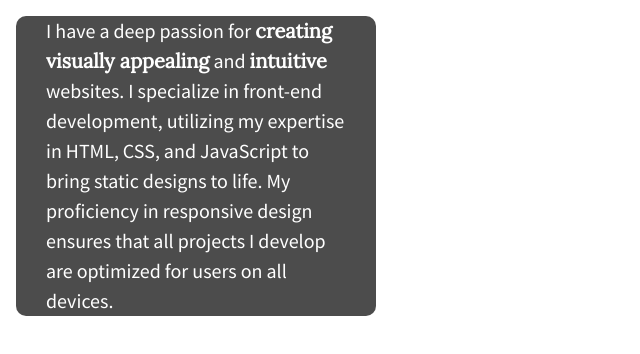
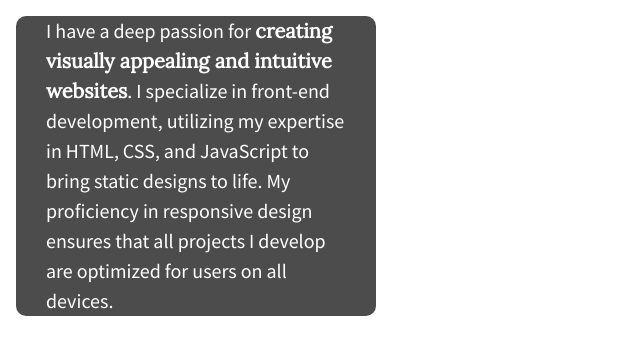
Before and after one commit to roncogg/6.02-206-center-flexbox-starter, a plain HTML site: page index.html in a window 1280 px wide. Shown: the full height of the page, 0-640 px from the left. Drawn offline with nearby package versions, Linux system fonts and the light colour scheme.

Commit message:
Adjusted span location

```diff
--- a/index.html
+++ b/index.html
@@ -24,7 +24,7 @@
 
         <section class="wrapper">
             <div id="content">
-                <p> I have a deep passion for <span>creating visually appealing</span> and <span>intuitive</span> websites. I specialize in front-end development, utilizing my expertise in HTML, CSS, and JavaScript to bring static designs to life. My proficiency in responsive design ensures that all projects I develop are optimized for users on all devices. </p>
+                <p> I have a deep passion for <span>creating visually appealing and intuitive websites</span>. I specialize in front-end development, utilizing my expertise in HTML, CSS, and JavaScript to bring static designs to life. My proficiency in responsive design ensures that all projects I develop are optimized for users on all devices. </p>
             </div>
         </section>
 
```
